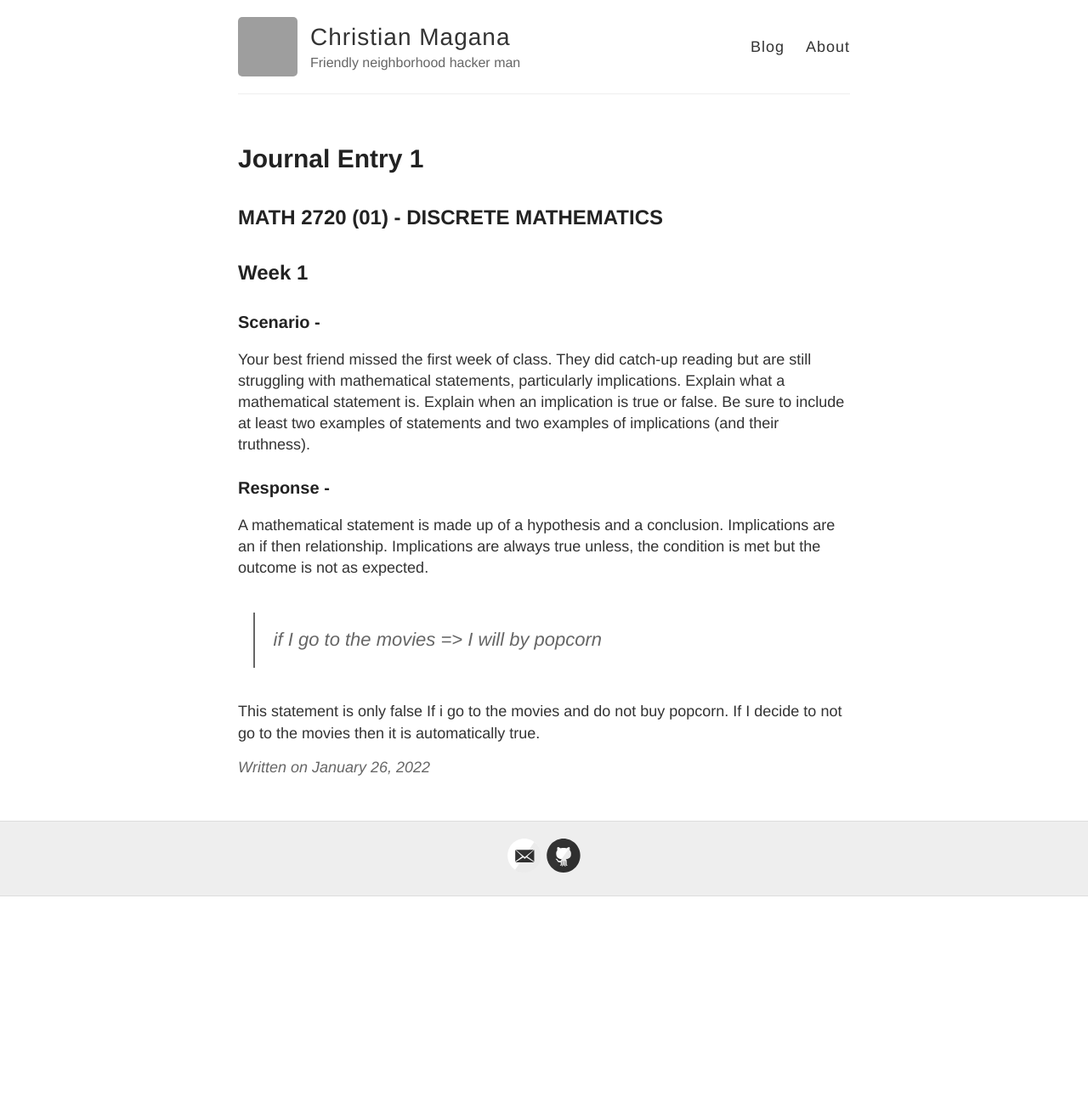
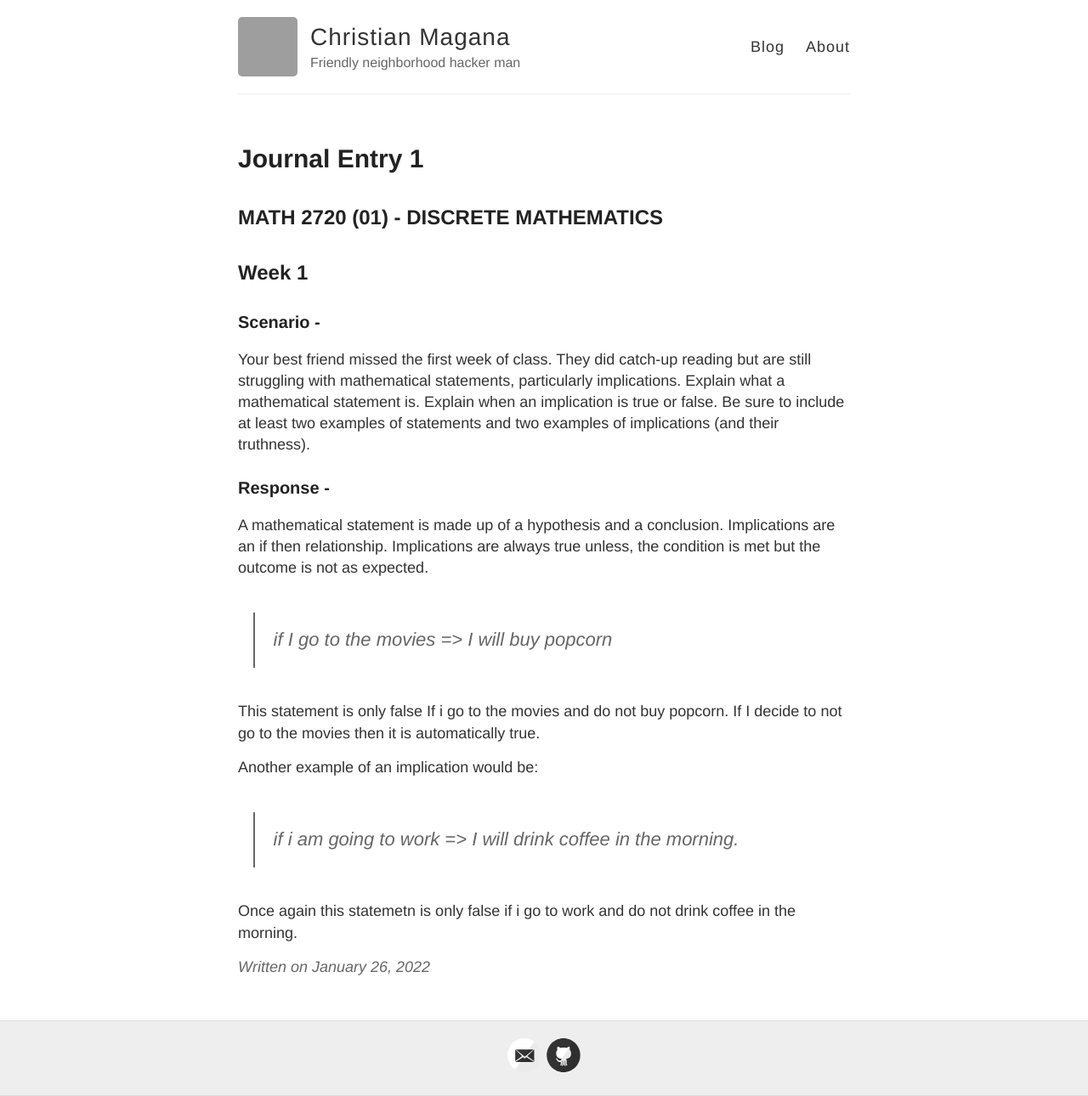
Before and after one commit to M00NLIG7/m00nlig7.github.io, a Jekyll site: the page built from docs/_posts/2022-1-26-Week-1.md, in a window 1280 px wide. Shown: the whole page at 85% size. Built offline with Jekyll 4.4.1, drawn with Linux system fonts in a browser that asks for light colours; before the commit the page ends 1055 px from its top, so only the background shows below that; grey boxes are pictures that could not be loaded.

Commit message:
Added second example

```diff
--- a/docs/_posts/2022-1-26-Week-1.md
+++ b/docs/_posts/2022-1-26-Week-1.md
@@ -16,6 +16,12 @@ Your best friend missed the first week of class. They did catch-up reading but a
 
 A mathematical statement is made up of a hypothesis and a conclusion. Implications are an if then relationship. Implications are always true unless, the condition is met but the outcome is not as expected.
 
-> if I go to the movies => I will by popcorn
+> if I go to the movies => I will buy popcorn
 
 This statement is only false If i go to the movies and do not buy popcorn. If I decide to not go to the movies then it is automatically true.
+
+Another example of an implication would be:
+
+> if i am going to work => I will drink coffee in the morning.
+
+Once again this statemetn is only false if i go to work and do not drink coffee in the morning.
```
